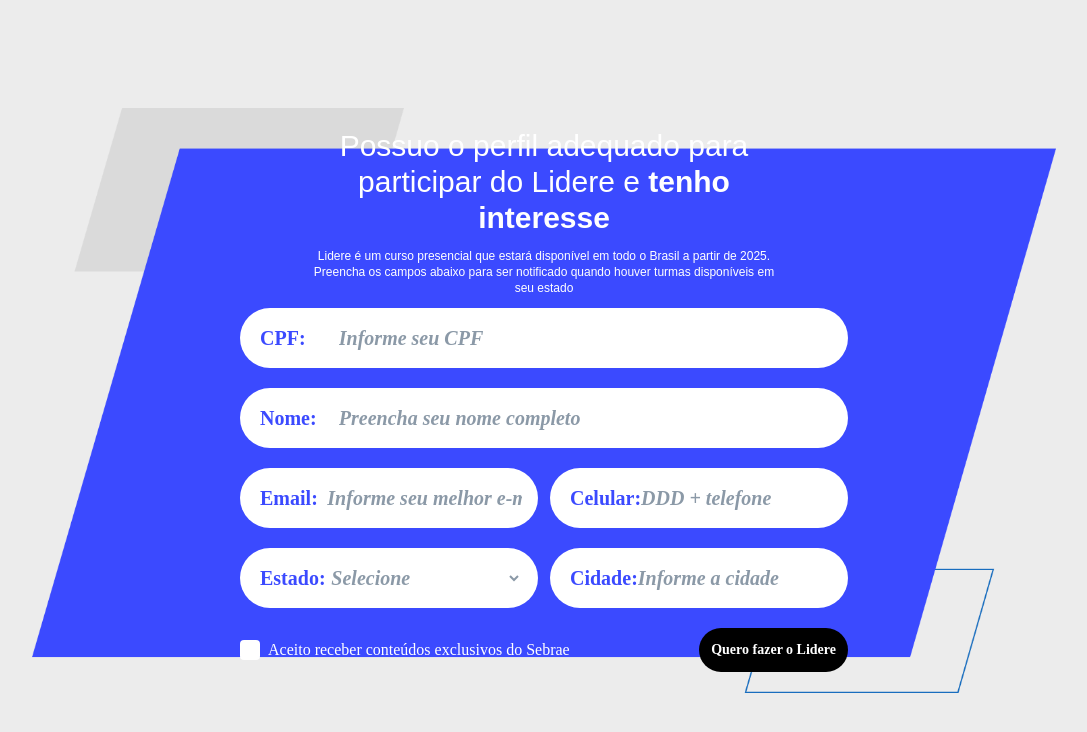
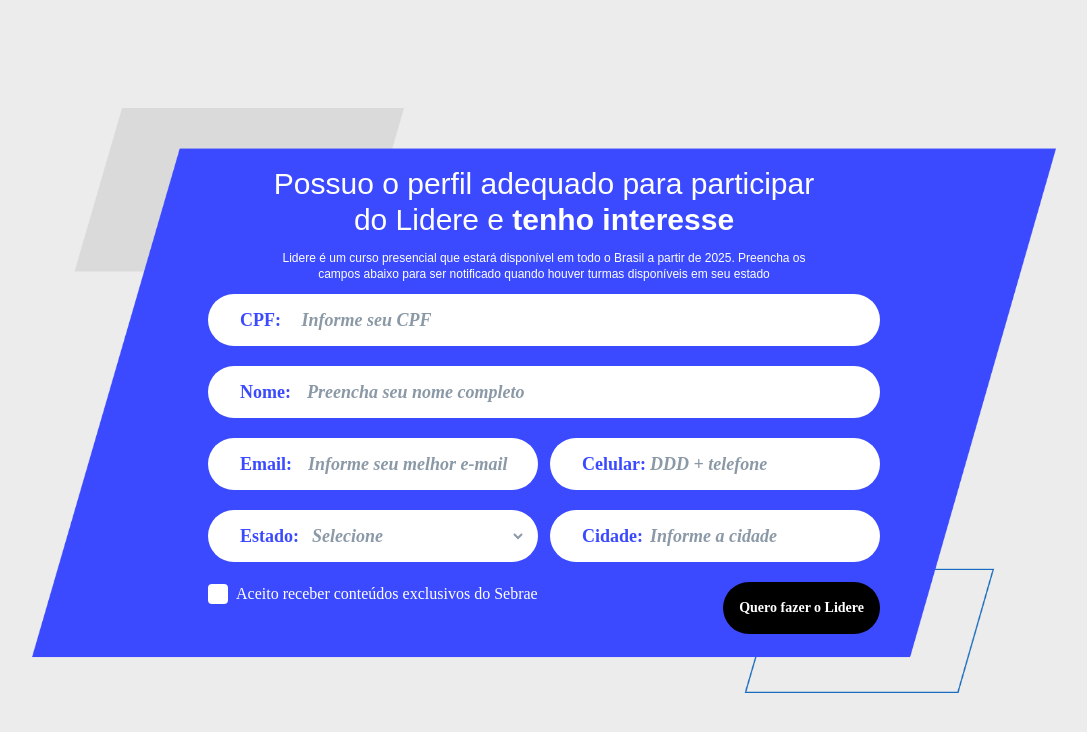
Before and after one commit to Niloinpng/sebrae-lidere-form, a React (Vite) app: page / in a window 1280 px wide. Shown: the top 732 px of the page, without its empty margins (96-1183 px from the left). Built offline with nearby package versions, Linux system fonts and the light colour scheme.

Commit message:
:sparkles: adiciona a fonte Figtree e ajusta o layout do formulário para melhor responsividade

```diff
--- a/package.json
+++ b/package.json
@@ -11,6 +11,7 @@
   },
   "dependencies": {
     "@fontsource/alegreya-sans": "^5.1.2",
+    "@fontsource/figtree": "^5.1.2",
     "@fontsource/inter": "^5.1.1",
     "react": "^18.3.1",
     "react-dom": "^18.3.1",
--- a/src/App.tsx
+++ b/src/App.tsx
@@ -27,7 +27,7 @@
       />
 
       <div className="relative flex flex-col items-center justify-center p-4 gap-3 z-10
-                      xl:mx-80">
+                      xl:mx-72">
         {success ? (
           <div className="flex flex-col items-center justify-center gap-16">
             <div className="bg-white rounded-full p-4">
--- a/src/components/Campo.tsx
+++ b/src/components/Campo.tsx
@@ -20,12 +20,12 @@
   onFocus,
 }: CampoProps) => (
   <div
-    className={`w-full rounded-full flex items-center p-3 lg:p-4
+    className={`w-full rounded-full flex items-center p-3 xl:p-3
       focus-within:ring-2 focus-within:ring-black
       ${iserro ? "bg-Vermelho95 border border-Vermelho35" : "bg-white"}
     `}
   >
-    <label className="w-14 lg:w-24 text-left font-figtree text-LidereAzul62 font-medium text-xs pl-1 lg:text-xl lg:font-bold">
+    <label className="w-14 xl:ml-4 text-left font-figtree text-LidereAzul62 font-medium text-xs pl-1 xl:text-lg xl:font-bold">
       {name}:
     </label>
     <input
@@ -33,8 +33,9 @@
         w-full font-figtree font-medium focus:outline-none
         placeholder:italic bg-transparent
         text-xs
-        lg:text-xl
-        lg:font-bold
+        xl:ml-4
+        xl:text-lg
+        xl:font-bold
         ${iserro ? "placeholder-Vermelho35" : "placeholder:text-Cinza"}
       `}
       type={tipo}
--- a/src/components/CampoSelect.tsx
+++ b/src/components/CampoSelect.tsx
@@ -18,21 +18,22 @@
     onFocus,
   }: CampoSelectProps) => (
     <div
-      className={`w-full rounded-full flex items-center justify-center p-3 lg:p-4
+      className={`w-full rounded-full flex items-center p-3 xl:p-3
         focus-within:ring-2 focus-within:ring-black
         ${iserro ? "bg-Vermelho95 border border-Vermelho35" : "bg-white"}
       `}
     >
-      <label className="w-14 lg:w-24 text-left font-figtree text-LidereAzul62 font-medium text-xs pl-1 lg:text-xl lg:font-bold">
+      <label className="w-14 xl:ml-4 text-left font-figtree text-LidereAzul62 font-medium text-xs pl-1 xl:text-lg xl:font-bold">
         {name}:
       </label>
       <select
         className={`
           w-full font-figtree font-medium focus:outline-none
-          bg-transparent
+          placeholder:italic bg-transparent
           text-xs
-          lg:text-xl
-          lg:font-bold
+          xl:ml-4
+          xl:text-lg
+          xl:font-bold
           ${iserro ? "text-Vermelho35" : "text-Cinza"}
           ${valor === "" ? "italic text-Cinza" : "normal-case text-black"}
         `}
--- a/src/components/Form.tsx
+++ b/src/components/Form.tsx
@@ -105,7 +105,7 @@
     };
 
     return (
-        <form className="flex flex-col items-center justify-center gap-3 lg:gap-5 w-full" onSubmit={handleSumbit}>
+        <form className="flex flex-col items-center justify-center gap-3 xl:gap-5 w-full" onSubmit={handleSumbit}>
 
             {erros && (
                 <div className="flex flex-row items-center w-full px-2 gap-1">
@@ -145,7 +145,7 @@
             }}
             />
 
-            <div className="w-full flex flex-col lg:flex-row gap-3">
+            <div className="w-full flex flex-col xl:flex-row gap-3">
 
             <Campo
             name="Email"
@@ -178,7 +178,7 @@
 
             </div>
 
-            <div className="w-full flex flex-col lg:flex-row gap-3">
+            <div className="w-full flex flex-col xl:flex-row gap-3">
 
             <CampoSelect
             name="Estado"
@@ -210,7 +210,7 @@
 
             </div>
 
-            <div className="w-full flex flex-col lg:flex-row gap-3 my-3 xl:my-0 items-center justify-center lg:justify-between ">
+            <div className="w-full flex flex-col xl:flex-row gap-3 my-3 xl:my-0 items-center justify-center xl:justify-between xl:items-start">
 
             <div className="flex items-center gap-2">
 
@@ -226,7 +226,7 @@
                     )}
                 </label>
 
-                <label className="font-figtree font-medium text-white text-xs lg:text-base">
+                <label className="font-figtree font-medium text-white text-xs xl:text-base">
                     Aceito receber conteúdos exclusivos do Sebrae
                 </label>
 
@@ -234,7 +234,7 @@
 
             <button
                 type="submit"
-                className="bg-black rounded-full w-max font-figtree font-bold text-white p-3 lg:p-3 text-sm lg:text-2xm"
+                className="bg-black rounded-full w-max font-figtree font-bold text-white p-3 xl:p-4 text-sm xl:text-2xm"
             >
                 Quero fazer o Lidere
             </button>
```
Also changed, not shown: 1 other file (tests, documents, lock files or other folders).
